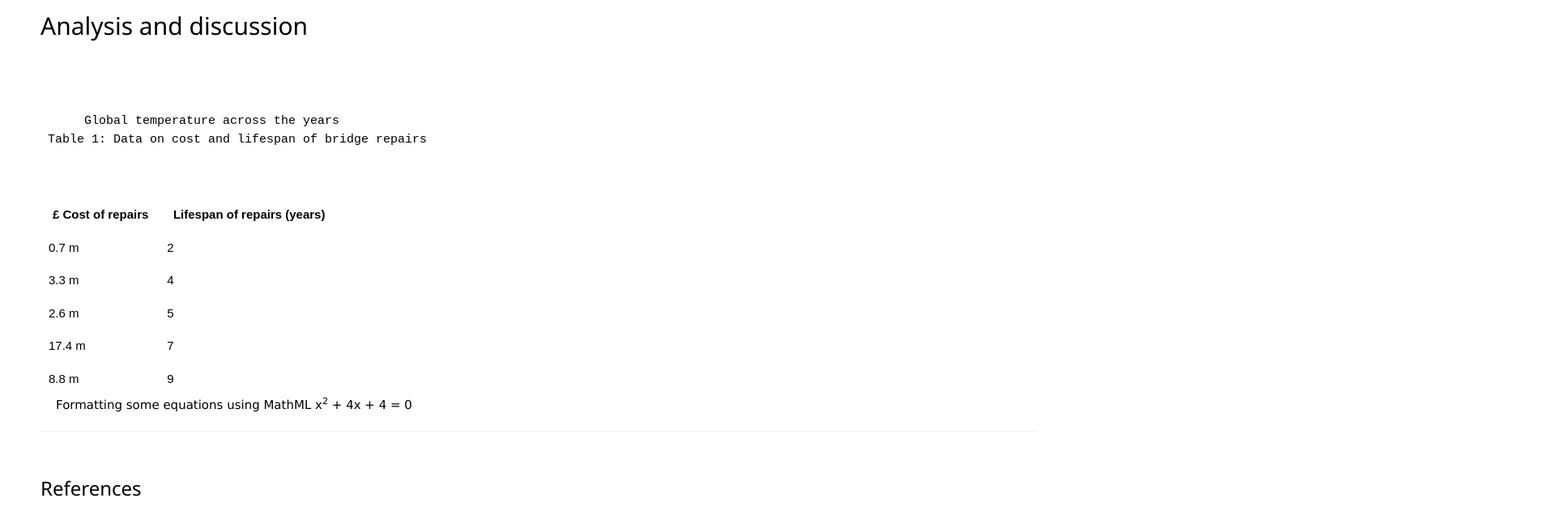
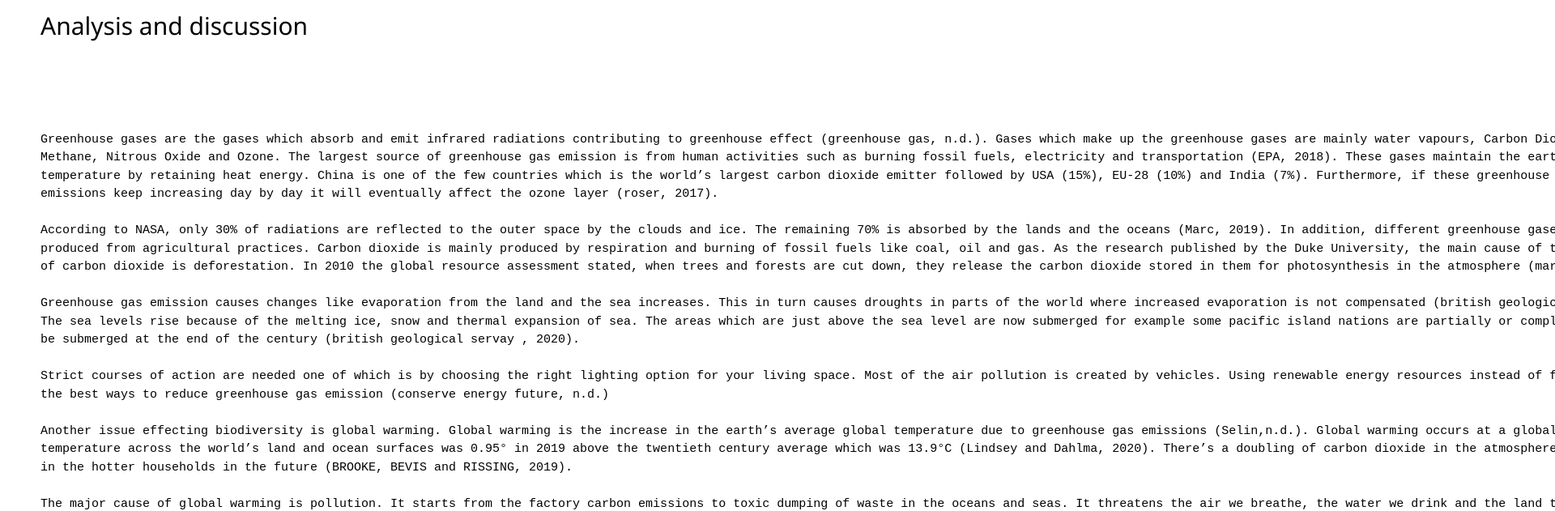
Before and after one commit to FEPSFY6805450/FY6805450, a plain HTML site: page index.html in a window 1280 px wide. Shown: the part 1920-2551 px from the top of the page at 81% size, 1920 px wide, since content can reach past the window. Drawn offline with nearby package versions, Linux system fonts and the light colour scheme.

Commit message:
Analysis

```diff
--- a/index.html
+++ b/index.html
@@ -5,7 +5,7 @@
   <head>
     <head>
 
-    <img src="WebBanner2023.png" alt="Banner" width="900" height="300">
+    <img src="WebBanner2023.png" alt="Banner" width="500" height="300">
     </head>
 
     <h1><b>ENG0018 Computor Laboratory 2023/24</b></h1>
@@ -17,7 +17,7 @@
 
     <!style for tables>
     <style>
-           table {
+ table {
              font-family: arial, sans-serif;
              border-collapes: collapse;
              width: 30%;
@@ -121,8 +121,44 @@ reflect upon the danger that biodiversity faces every single day.
 
   <p class="ex3">
     <pre>
-      Global temperature across the years
- Table 1: Data on cost and lifespan of bridge repairs
+
+Greenhouse gases are the gases which absorb and emit infrared radiations contributing to greenhouse effect (greenhouse gas, n.d.). Gases which make up the greenhouse gases are mainly water vapours, Carbon Dioxide,
+Methane, Nitrous Oxide and Ozone. The largest source of greenhouse gas emission is from human activities such as burning fossil fuels, electricity and transportation (EPA, 2018). These gases maintain the earth’s
+temperature by retaining heat energy. China is one of the few countries which is the world’s largest carbon dioxide emitter followed by USA (15%), EU-28 (10%) and India (7%). Furthermore, if these greenhouse gas
+emissions keep increasing day by day it will eventually affect the ozone layer (roser, 2017).
+
+According to NASA, only 30% of radiations are reflected to the outer space by the clouds and ice. The remaining 70% is absorbed by the lands and the oceans (Marc, 2019). In addition, different greenhouse gases are
+produced from agricultural practices. Carbon dioxide is mainly produced by respiration and burning of fossil fuels like coal, oil and gas. As the research published by the Duke University, the main cause of the release
+of carbon dioxide is deforestation. In 2010 the global resource assessment stated, when trees and forests are cut down, they release the carbon dioxide stored in them for photosynthesis in the atmosphere (marc, 2019).
+
+Greenhouse gas emission causes changes like evaporation from the land and the sea increases. This in turn causes droughts in parts of the world where increased evaporation is not compensated (british geological servay , 2020).
+The sea levels rise because of the melting ice, snow and thermal expansion of sea. The areas which are just above the sea level are now submerged for example some pacific island nations are partially or completely expected to
+be submerged at the end of the century (british geological servay , 2020).
+
+Strict courses of action are needed one of which is by choosing the right lighting option for your living space. Most of the air pollution is created by vehicles. Using renewable energy resources instead of fossil fuels is one
+the best ways to reduce greenhouse gas emission (conserve energy future, n.d.)
+
+Another issue effecting biodiversity is global warming. Global warming is the increase in the earth’s average global temperature due to greenhouse gas emissions (Selin,n.d.). Global warming occurs at a global level. The average
+temperature across the world’s land and ocean surfaces was 0.95° in 2019 above the twentieth century average which was 13.9°C (Lindsey and Dahlma, 2020). There’s a doubling of carbon dioxide in the atmosphere which will result
+in the hotter households in the future (BROOKE, BEVIS and RISSING, 2019).
+
+The major cause of global warming is pollution. It starts from the factory carbon emissions to toxic dumping of waste in the oceans and seas. It threatens the air we breathe, the water we drink and the land that sustains us.
+Moreover, it is a huge threat to biodiversity; the marine life is endangered as the fish’s die (Lindell,2018). Another source is burning of fossil fuels which cause a major emission of methane, carbon monoxide and carbon dioxide.
+CFC’s are also emitted leading to global warming. Deforestation is another factor of global warming. Rainforests are essential for our planet, because they maintain global rainfall and regulate the climate patterns.
+
+The consequences are less food and economy for the people as the marine life is being destroying. In addition, rainforests produce about 20 percent of all the oxygen in the world; it also reduces the carbon dioxide in the air,
+making the air we breathe in very fresh and healthy. Biodiversity in the rainforests is also being decimated. It is estimated that in the next 25 years, 28,000 species would be extinct because of deforestation. The North and South Pole
+ice is constantly melting due to which many polar bears and penguins are dying daily and will eventually be extinct which greatly affects the biodiversity. Biodiversity protects us against natural disasters, with the decreasing rate of
+biodiversity there will be more frequent natural disasters such as earthquakes and etc. Due the decrease in biodiversity the food chain will also be disturbed (MacMillan, 2016)
+
+A few solutions to reduce global warming are by reducing water waste which would reduce carbon pollution. Saying NO to deforestation would greatly reduce global warming. Also we can plant more trees or reclaim deserts to reduce pollution
+and make sure biodiversity is not harmed (Denchak, 2017)
+
+In conclusion, greenhouse gas has radically affected the biodiversity and is a threat to everyone’s life. GHG is due to human activities, the human activities result in industrialisation. It is important to know that greenhouse gases do
+help in maintaining the earth’s temperature, but increased emissions will result in global warming leading to biodiversity destruction. Increase temperature in 2015 ranked at the top according to the National Oceanic and Atmospheric
+Administration (NOAA) (BBC, n.d.). One of the most effective ways to reduce this is by reducing pollution. Walking or bicycling instead of using gasoline vehicles, reducing deforestation and focusing on afforestation projects can be a
+few courses of action against the problem. 60 countries have signed treaties to reduce pollution. In 1960’s and 70s investments were made in the West to reduce pollution (Barber, 2015).
+
     </pre>
 </p>
 <table>
```
